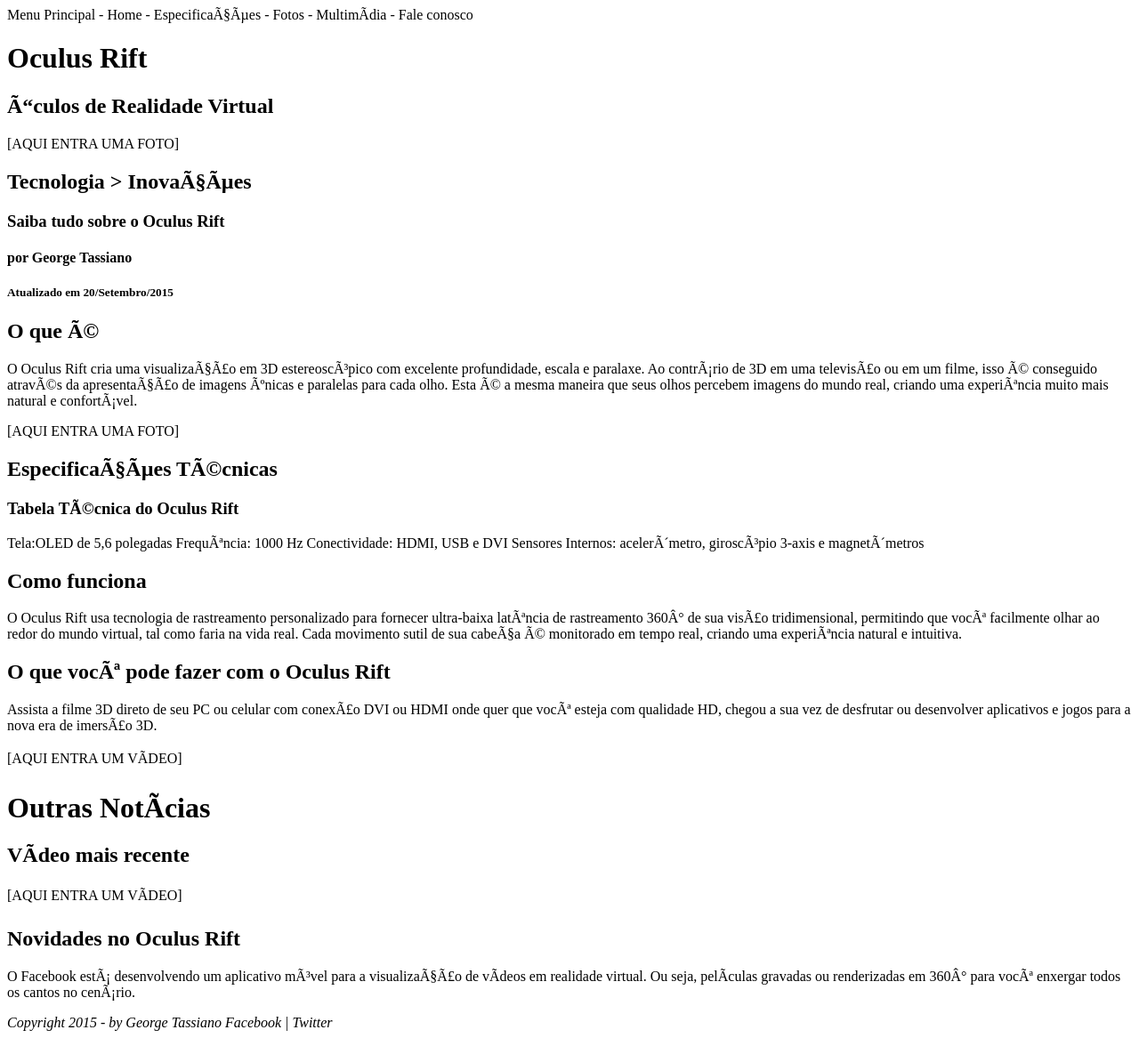
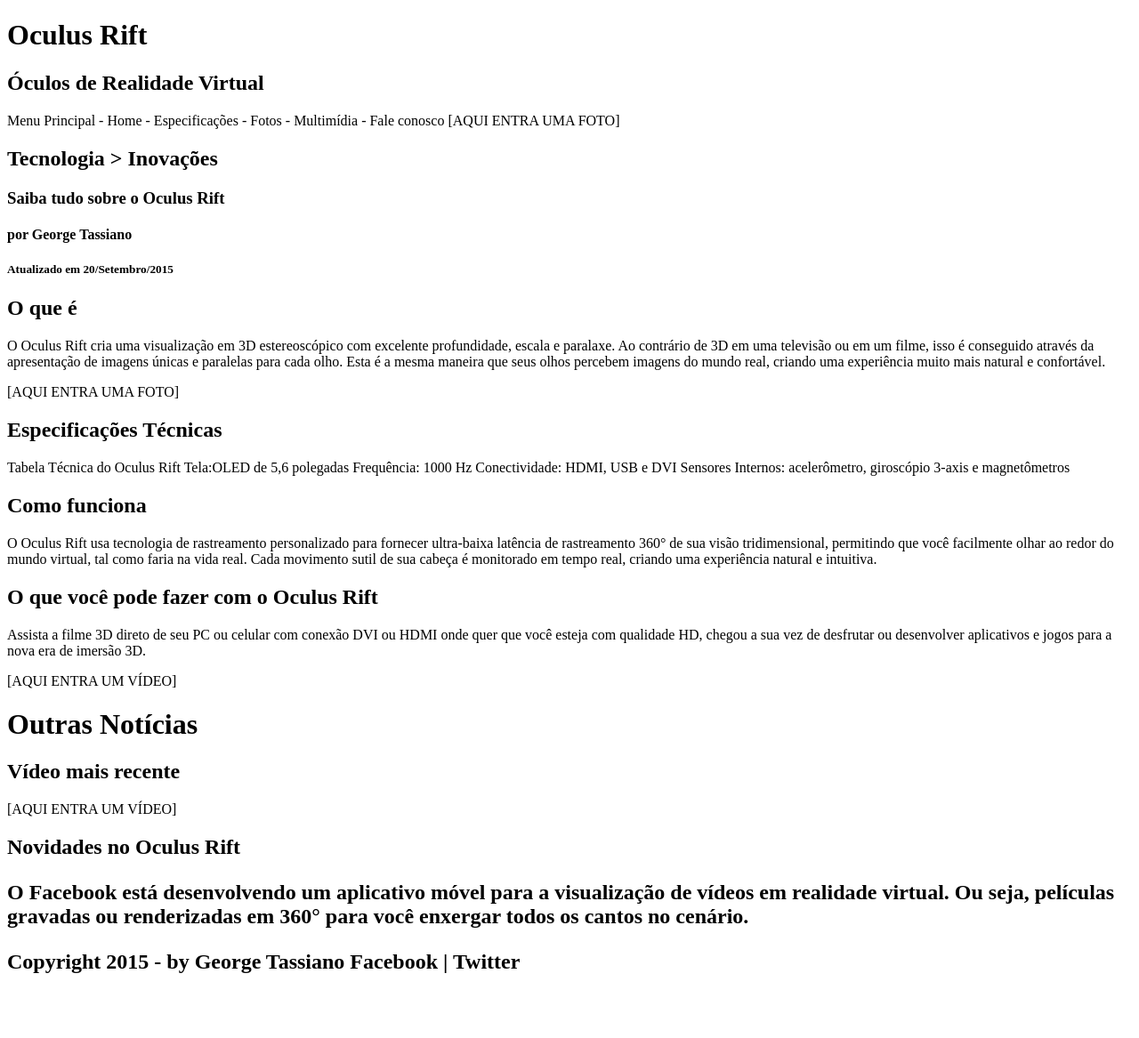
Before and after one commit to georgetassiano/minicurso, a plain HTML site: page interface/index_final.html in a window 1280 px wide. Shown: the whole page at 89% size. After the commit the page ends 1115 px from the top, so only its background shows below. Drawn offline with Linux system fonts and the light colour scheme.

Commit message:
novamodificacao
rssrsrsr

```diff
--- a/interface/index_final.html
+++ b/interface/index_final.html
@@ -1,27 +1,34 @@
 <!DOCTYPE html>
 <html lang="pt-br">
 <head>
+	<meta charset="UTF-8"/>
 	<title>Oculus Rift</title>
-	<meta charset"UTF-8">
 </head>
 <body>
-<nav>Menu Principal
+<header>
+
+<hgroup>
+<h1>Oculus Rift</h1>
+<h2>Óculos de Realidade Virtual</h2>
+</hgroup>
+
+Menu Principal
 - Home
 - Especificações
 - Fotos
 - Multimídia
 - Fale conosco
-</nav>
-
-<h1>Oculus Rift</h1>
-<h2>Óculos de Realidade Virtual</h2>
 
 [AQUI ENTRA UMA FOTO]
 
+</header>
+
+<hgroup>
 <h2>Tecnologia > Inovações</h2>
 <h3>Saiba tudo sobre o Oculus Rift</h3>
 <h4>por George Tassiano</h4>
 <h5>Atualizado em 20/Setembro/2015</h5>
+</hgroup>
 
 <h2>O que é</h2>
 <p>O Oculus Rift cria uma visualização em 3D estereoscópico com excelente profundidade, escala e paralaxe. Ao contrário de 3D em uma televisão ou em um filme, isso é conseguido através da apresentação de imagens únicas e paralelas para cada olho. Esta é a mesma maneira que seus olhos percebem imagens do mundo real, criando uma experiência muito mais natural e confortável.</p>
@@ -29,7 +36,7 @@
 [AQUI ENTRA UMA FOTO]
 
 <h2>Especificações Técnicas</h2>
-<h3>Tabela Técnica do Oculus Rift</h3>
+Tabela Técnica do Oculus Rift
 
 Tela:OLED de 5,6 polegadas
 Frequência: 1000 Hz
@@ -40,20 +47,20 @@ Sensores Internos: acelerômetro, giroscópio 3-axis e magnetômetros
 <p>O Oculus Rift usa tecnologia de rastreamento personalizado para fornecer ultra-baixa latência de rastreamento 360° de sua visão tridimensional, permitindo que você facilmente olhar ao redor do mundo virtual, tal como faria na vida real. Cada movimento sutil de sua cabeça é monitorado em tempo real, criando uma experiência natural e intuitiva.</p>
 
 <h2>O que você pode fazer com o Oculus Rift</h2>
-</p>Assista a filme 3D direto de seu PC ou celular com conexão DVI ou HDMI onde quer que você esteja com qualidade HD, chegou a sua vez de desfrutar ou desenvolver aplicativos e jogos para a nova era de imersão 3D.</p>
+<p>Assista a filme 3D direto de seu PC ou celular com conexão DVI ou HDMI onde quer que você esteja com qualidade HD, chegou a sua vez de desfrutar ou desenvolver aplicativos e jogos para a nova era de imersão 3D.</p>
 
 [AQUI ENTRA UM VÍDEO]
 
-<h1>Outras Notícias</h1>
+<h1>Outras Notícias<h1>
 <h2>Vídeo mais recente</h2>
 
 [AQUI ENTRA UM VÍDEO]
 
-<h2>Novidades no Oculus Rift</h2>
+<h2>Novidades no Oculus Rift<h2>
 <p>O Facebook está desenvolvendo um aplicativo móvel para a visualização de vídeos em realidade virtual. Ou seja, películas gravadas ou renderizadas em 360° para você enxergar todos os cantos no cenário.</p>
 
-<address>Copyright 2015 - by George Tassiano
+Copyright 2015 - by George Tassiano
 Facebook | Twitter
-</address>
+
 </body>
 </html>
```
Also changed, not shown: index.html (+3 -3 lines).
